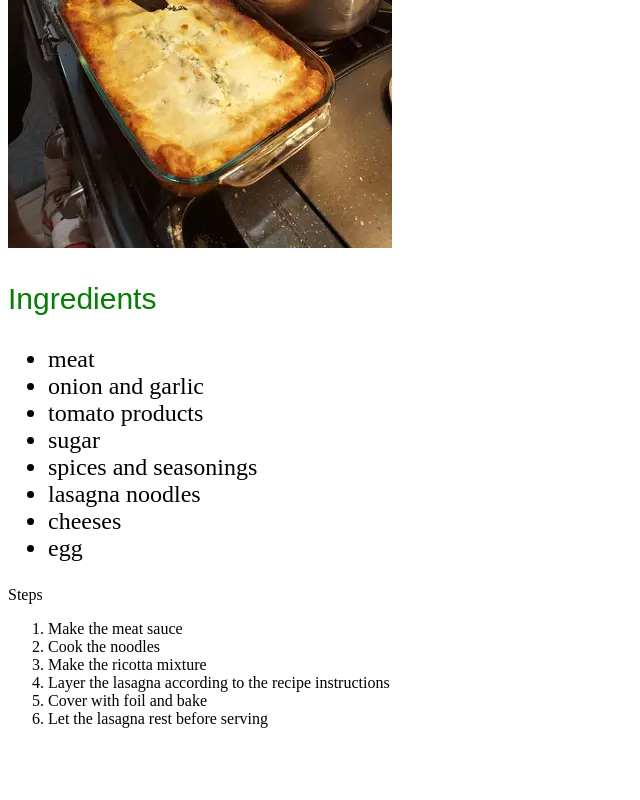
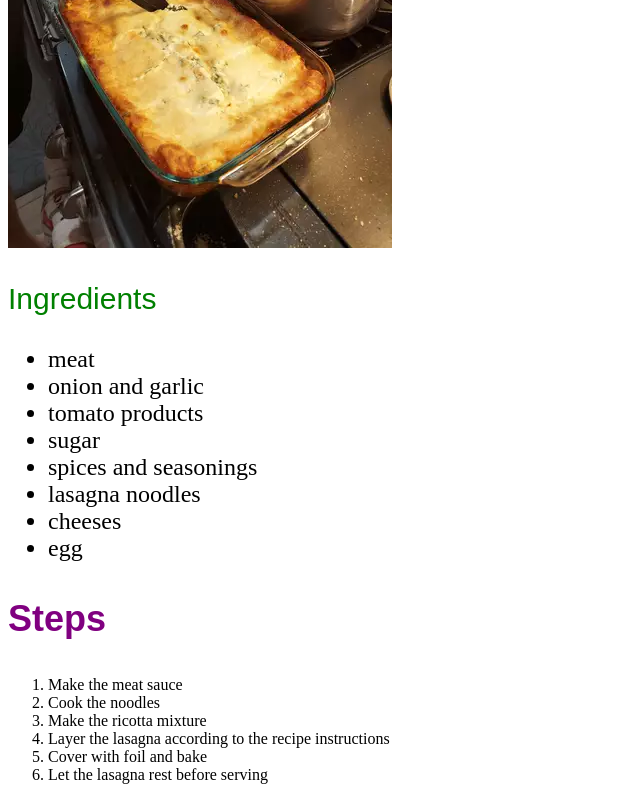
Before and after one commit to notaslakhan/odin-recipes, a plain HTML site: page recipes/lasagna.html in a window 1280 px wide. Shown: the part 524-1324 px from the top of the page, without its empty margins (0-640 px from the left). Before the commit the page ends 1268 px from the top, so only its background shows below. Drawn offline with Linux system fonts and the light colour scheme.

Commit message:
make step paragraph purple, 36px big and Arial

```diff
--- a/css/styles.css
+++ b/css/styles.css
@@ -26,3 +26,10 @@
 .ingredients-list {
   font-size: 24px;
 }
+
+.steps-p {
+  font-size: 36px;
+  font-weight: bold;
+  font-family: Arial, Helvetica, sans-serif;
+  color: purple;
+}
--- a/recipes/lasagna.html
+++ b/recipes/lasagna.html
@@ -24,7 +24,7 @@
   </ul>
 
 
-  <p>Steps</p>
+  <p class="steps-p">Steps</p>
   <ol>
     <li>Make the meat sauce</li>
     <li>Cook the noodles</li>
```
